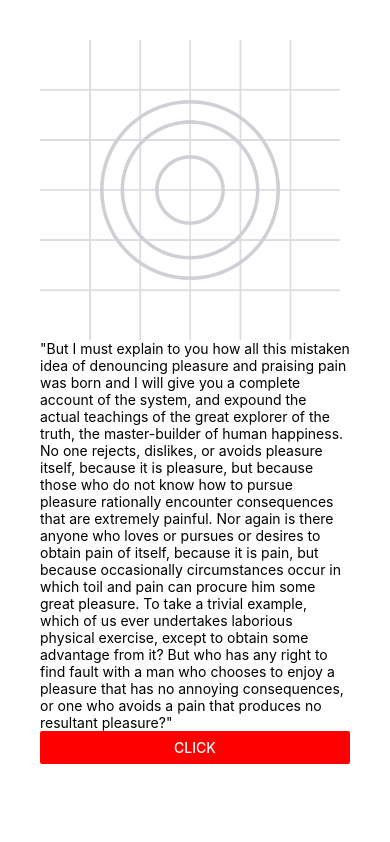
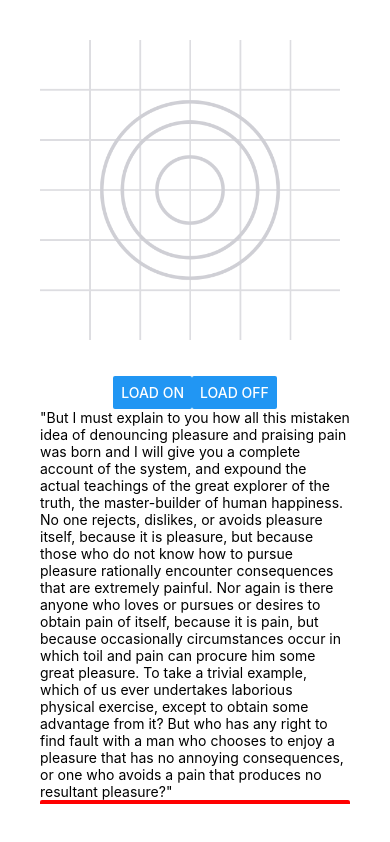
Before and after one commit to hafiscp/ReactNative, a React Native app: screen / in a window 390 px wide. Built offline with nearby package versions, Linux system fonts and the light colour scheme.

Commit message:
Activity Indicator with State, controlled by Buttons

```diff
--- a/App.js
+++ b/App.js
@@ -8,7 +8,8 @@ import {
   Button,
   Pressable,
   Modal,
-  StatusBar
+  StatusBar,
+  ActivityIndicator
 } from "react-native";
 
 const imageSource = require("./assets/adaptive-icon.png");
@@ -26,12 +27,18 @@ const TextPressable = () => {
 
 export default function App() {
   const [isModalVisible, setIsModalVisible] = useState(false);
+  const [isActivityIndicationVisibile, setActivityIndicatorVisible] = useState(false)
   return (
     <View style={styles.container}>
       <StatusBar barStyle="dark-content" backgroundColor="green" hidden />
       <ScrollView>
         <Pressable onPress={ImagePressable}>
           <Image source={imageSource} style={styles.imageStyle} />
+        <ActivityIndicator size="large" color="red" animating={isActivityIndicationVisibile}/>
+        <View style={styles.loadButton}>
+          <Button title="Load ON" onPress={()=>setActivityIndicatorVisible(true)}/>
+          <Button title="Load OFF" onPress={()=>setActivityIndicatorVisible(false)}/>
+        </View>
         </Pressable>
 
         <Pressable onPress={TextPressable}>
@@ -92,6 +99,10 @@ const styles = StyleSheet.create({
     height: 300,
     width: 300,
   },
+  loadButton:{
+    flexDirection:'row',
+    justifyContent:'center'
+  },
   styleModal: {
     backgroundColor: "red",
     flex: 1,
```
